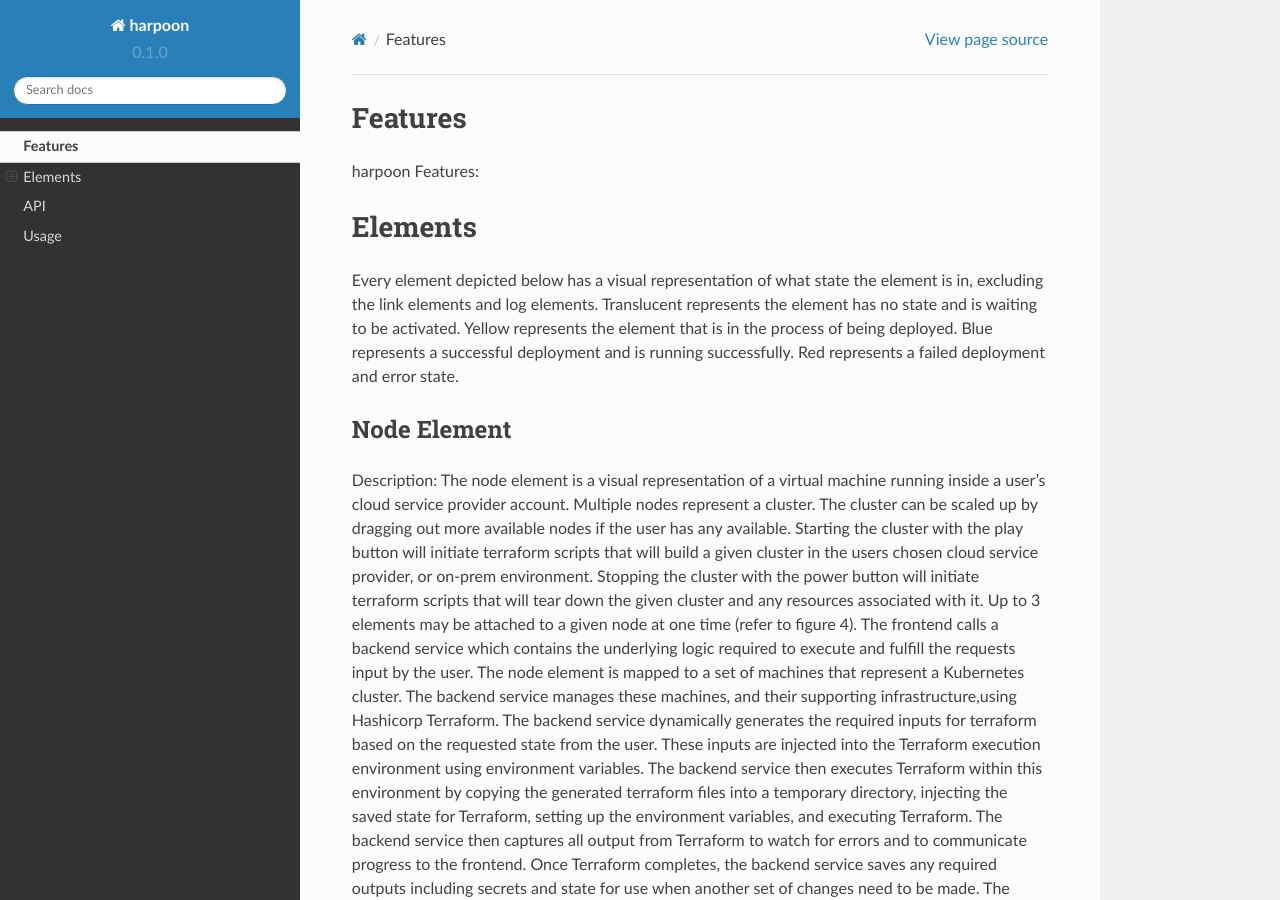
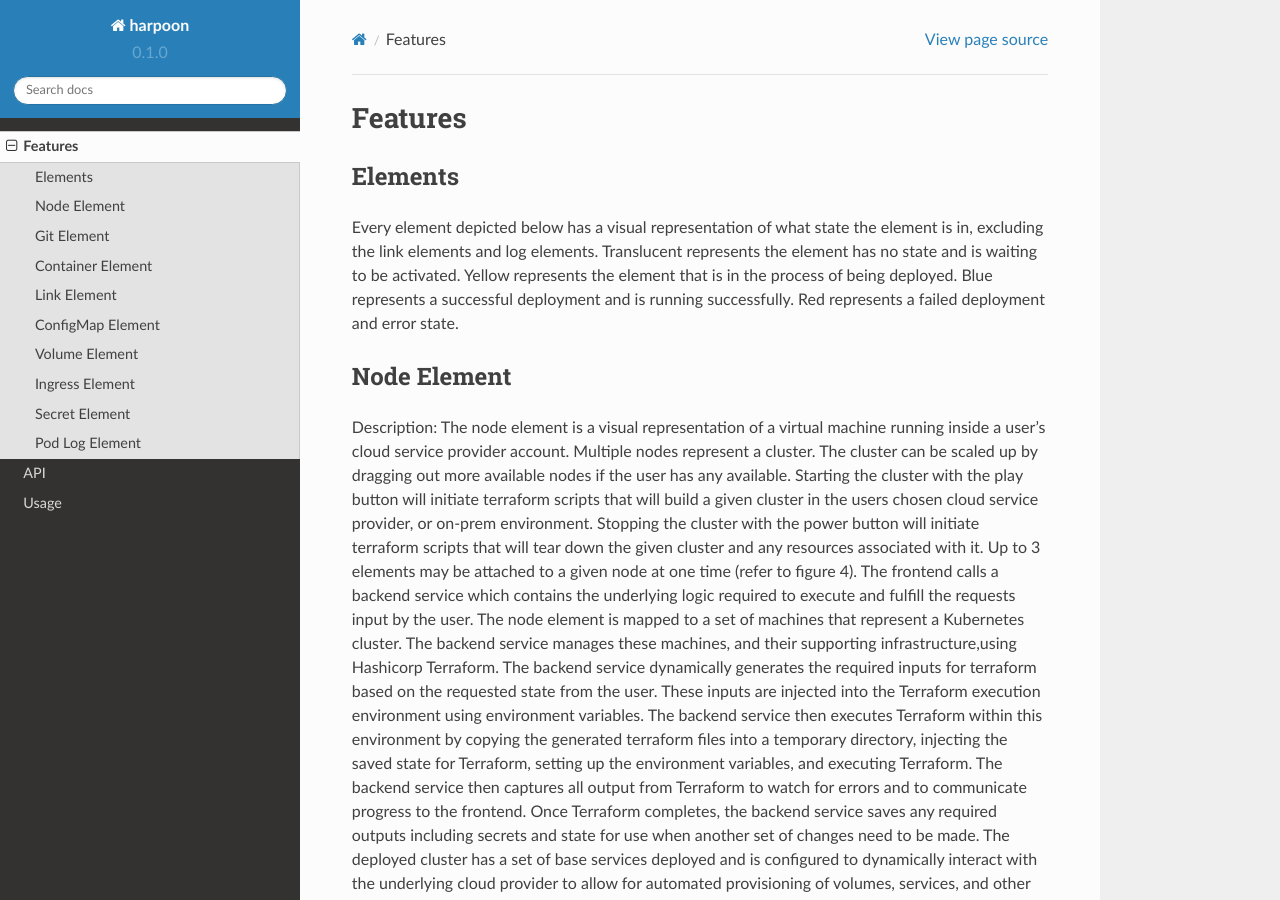
Before and after one commit to harpooncorp/docs, a Sphinx documentation site: the page built from docs/source/features.rst, in a window 1280 px wide and 900 px high. Built offline with Sphinx 7.4.7 and the Read the Docs theme 2.0.0, drawn with Linux system fonts in a browser that asks for light colours.

Commit message:
no message

```diff
--- a/docs/source/features.rst
+++ b/docs/source/features.rst
@@ -1,14 +1,10 @@
-.. _features:
-
 Features
 ========
-
-harpoon Features:
 
 .. _elements:
 
 Elements
-========
+--------
 
 Every element depicted below has a visual representation of what state the element is in, excluding the link elements and log elements. Translucent represents the element has no state and is waiting to be activated. Yellow represents the element that is in the process of being deployed. Blue represents a successful deployment and is running successfully. Red represents a failed deployment and error state.
 
```
